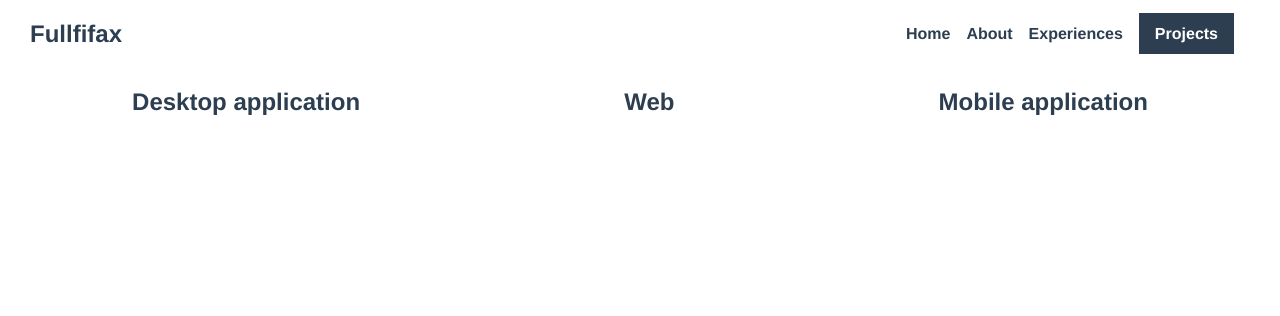
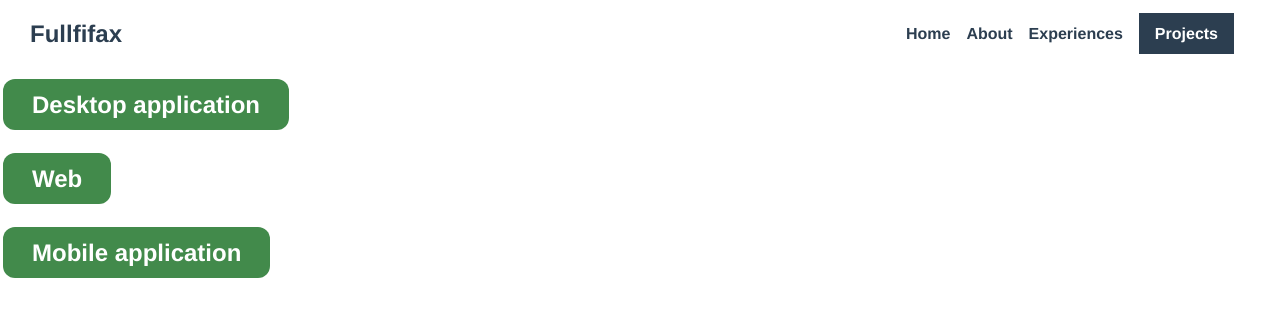
Before and after one commit to Fullfifax/vue-router, a Vue app: page /projects in a window 1280 px wide. Shown: the top 316 px of the page. Built offline with nearby package versions, Linux system fonts and the light colour scheme.

Commit message:
add dynamic links

```diff
--- a/src/router/index.js
+++ b/src/router/index.js
@@ -34,7 +34,8 @@ const routes = [
   {
     path: '/projects/:id',
     name: 'ProjectDetails',
-    component: ProjectDetails
+    component: ProjectDetails,
+    props: true
   }
 ]
 
--- a/src/views/projects/ProjectsDetails.vue
+++ b/src/views/projects/ProjectsDetails.vue
@@ -4,11 +4,14 @@
 
 <script>
 export default {
+    props:['id']
+    /*
     data() {
         return {
             id: this.$route.params.id
         }
     }
+    */
 }
 </script>
 
--- a/src/views/projects/ProjectsView.vue
+++ b/src/views/projects/ProjectsView.vue
@@ -1,7 +1,7 @@
 <template>
-    <div class="cards">
-        <h2 v-for="project in projects" :key="project.id">
-            {{ project.type }}
+    <div class="projects" v-for="project in projects" :key="project.id">
+        <h2>
+            <router-link :to="{ name: 'ProjectDetails', params: { id: project.id } }">{{ project.type }}</router-link>
         </h2>
     </div>
 </template>
@@ -30,8 +30,19 @@ export default {
 </script>
 
 <style>
-.cards {
-    display: flex;
-    justify-content: space-around;
+.projects {
+    padding: 0.2em;
+}
+.projects h2 a {
+    background-color: #428a4b;
+    border-radius: 12px;
+    color: white;
+    cursor: pointer;
+    padding: 0.5em 1.2em;
+    text-align: center;
+    text-decoration: none;
+}
+.projects h2 a:hover {
+    opacity: 0.7;
 }
 </style>
```
